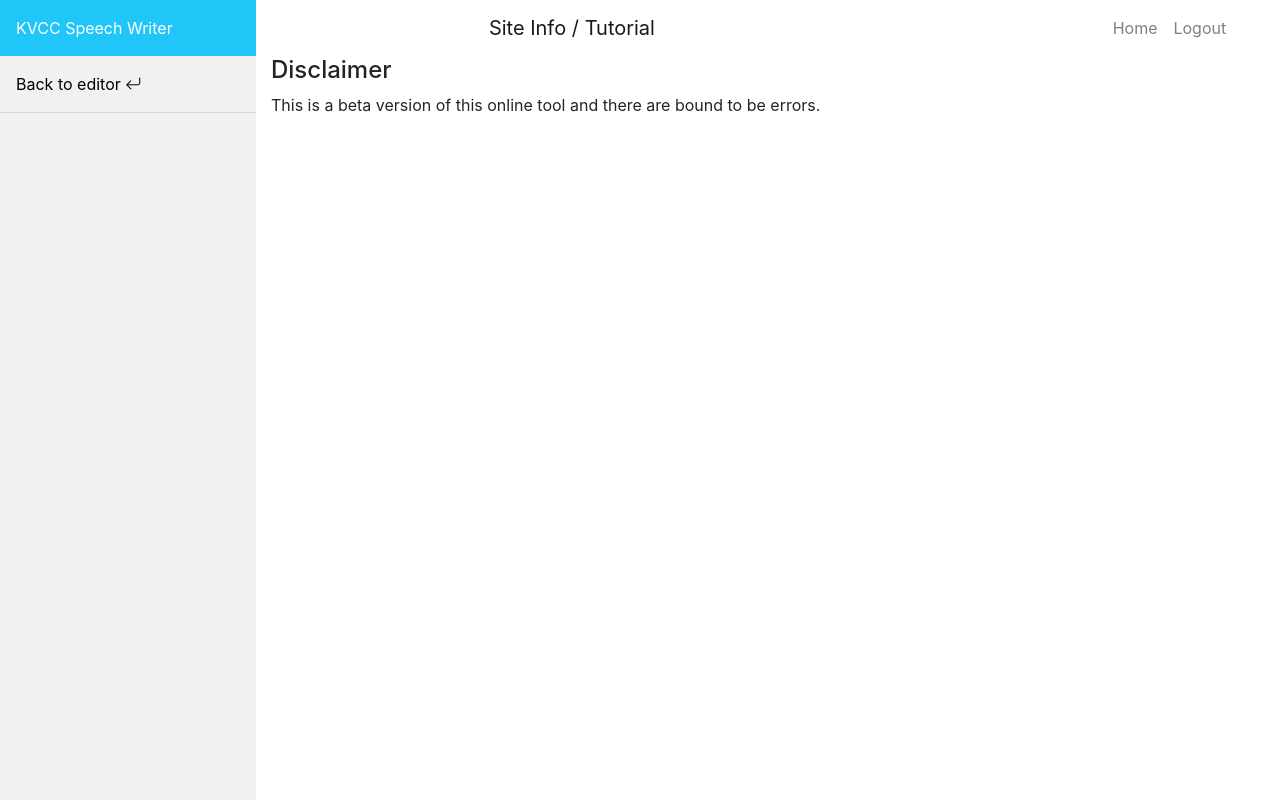
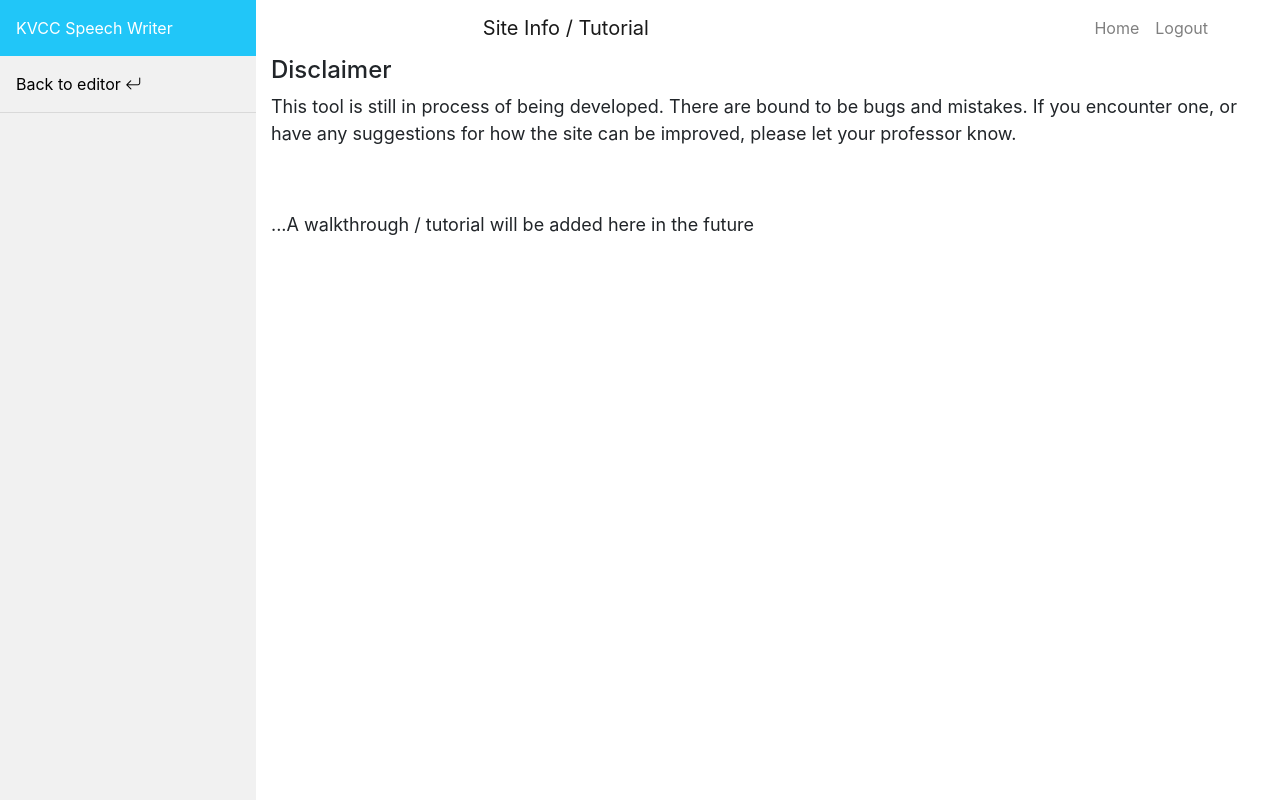
Before and after one commit to Nick-Minnard/KVCC-Speech-Writer, a Flask app: page /site-info in a window 1280 px wide. Run offline with Flask 2, Linux system fonts and the light colour scheme; parts of the project's set-up code (start-up, migrations or seed data) failed here and were passed over; some libraries are stand-ins or nearby versions.

Commit message:
Additional styling

```diff
--- a/app/static/editor_styles.css
+++ b/app/static/editor_styles.css
@@ -1,4 +1,4 @@
-/* The side navigation menu */
+/* Editor Styles */
 .sidebar {
   margin: 0;
   padding: 0;
@@ -9,7 +9,6 @@
   overflow: auto;
 }
 
-/* Sidebar links */
 .sidebar a {
   display: block;
   color: black;
@@ -27,24 +26,20 @@
   padding: 0;
 }
 
-/* Active/current link */
 .sidebar a.active {
   background-color: #21c6f8;
   color: white;
 }
 
-/* Links on mouse-over */
 .sidebar a:hover:not(.active) {
   background-color: #555;
   color: white;
 }
 
-/* Page content. The value of the margin-left property should match the value of the sidebar's width property */
 div.content {
   margin-left: 20%;
 }
 
-/* On screens that are less than 700px wide, make the sidebar into a topbar */
 @media screen and (max-width: 700px) {
   .sidebar {
     width: 100%;
@@ -55,7 +50,6 @@ div.content {
   div.content {margin-left: 0;}
 }
 
-/* On screens that are less than 400px, display the bar vertically, instead of horizontally */
 @media screen and (max-width: 400px) {
   .sidebar a {
     text-align: center;
@@ -66,3 +60,7 @@ div.content {
 .navbar {
   background-color: white;
 }
+
+.info-p {
+  font-size: large;
+}
--- a/app/templates/editor.html
+++ b/app/templates/editor.html
@@ -37,7 +37,7 @@
       <a id="cancel-action-option" href="#/"><i class="bi bi-x-circle"></i> Cancel Action <span>[ESC]</span></a><hr>
       <a id="delete-point-option" href="#/"><i class="bi bi-trash"></i> Delete Point</a><hr>
       <a href="/export-speech/"><i class="bi bi-file-earmark-arrow-down"></i> Download Word Document</a><hr>
-      <a href="/site-info"><i class="bi bi-question-circle"></i> Site Info</a><hr>
+      <a href="/site-info"><i class="bi bi-question-circle"></i> Site Info / Tutorial</a><hr>
     </div>
 
     <div class="content">
@@ -49,7 +49,7 @@
           <div class="navbar-nav mx-auto">
             <a class="navbar-brand" href="#">{{ speech.title }}</a>
           </div>
-          <div class="navbar-nav ml-auto" style="margin-right: 3%;">
+          <div class="navbar-nav ml-auto mr-5">
             <a class="nav-item nav-link" id="home" href="{{url_for('views.home')}}">Home</a>
             <a class="nav-item nav-link" id="logout" href="/logout">Logout</a>
           </div>
--- a/app/templates/site_info.html
+++ b/app/templates/site_info.html
@@ -34,7 +34,7 @@
           <div class="navbar-nav mx-auto">
             <a class="navbar-brand" href="#">Site Info / Tutorial</a>
           </div>
-          <div class="navbar-nav ml-auto" style="margin-right: 3%;">
+          <div class="navbar-nav ml-auto mr-5">
             <a class="nav-item nav-link" id="home" href="{{url_for('views.home')}}">Home</a>
             <a class="nav-item nav-link" id="logout" href="/logout">Logout</a>
           </div>
@@ -43,7 +43,14 @@
 
       <div id="points-container" class="container">
         <h4>Disclaimer</h4>
-        <p>This is a beta version of this online tool and there are bound to be errors.</p>
+        <p class="info-p">This tool is still in process of being developed. There are bound to be bugs and mistakes.
+          If you encounter one, or have any suggestions for how the site can be improved, please let
+          your professor know.
+        </p>
+        <br><br>
+        <p class="info-p">
+          ...A walkthrough / tutorial will be added here in the future
+        </p>
       </div>
 
     </div>
--- a/wsgi.py
+++ b/wsgi.py
@@ -5,8 +5,6 @@
 
 # TODO: Ready for user testing by 10-17
 # Pop up modal box on hover of nav links
-# Add content to site info
-# Move styling to external css files
 # Personal error testing
 # Prepare presentation
 # Document entire project
@@ -20,4 +18,4 @@
 from app import app
 
 if __name__ == '__main__':
-  app.run(debug=True) # debug mode keeps site running
+  app.run()
```
Also changed, not shown: app/templates/home.html (+4 -30 lines).
